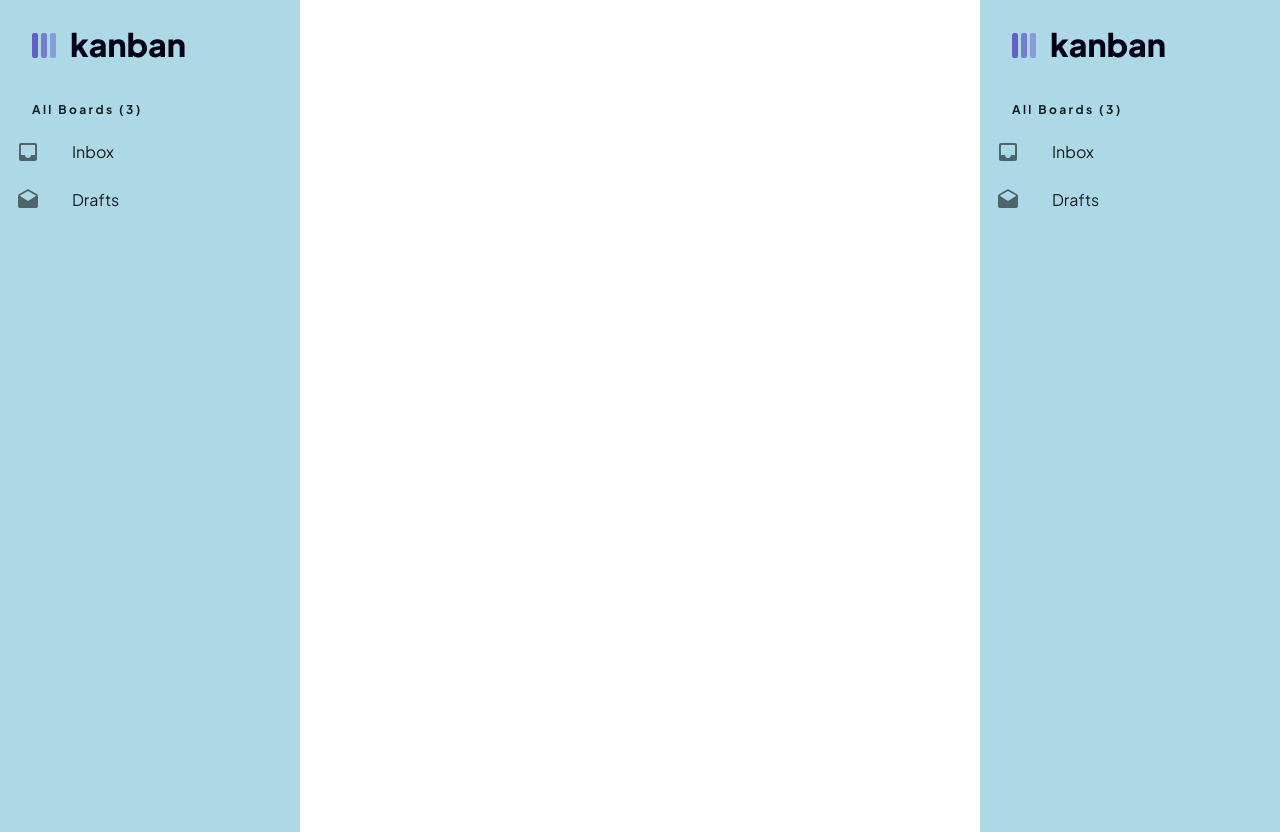
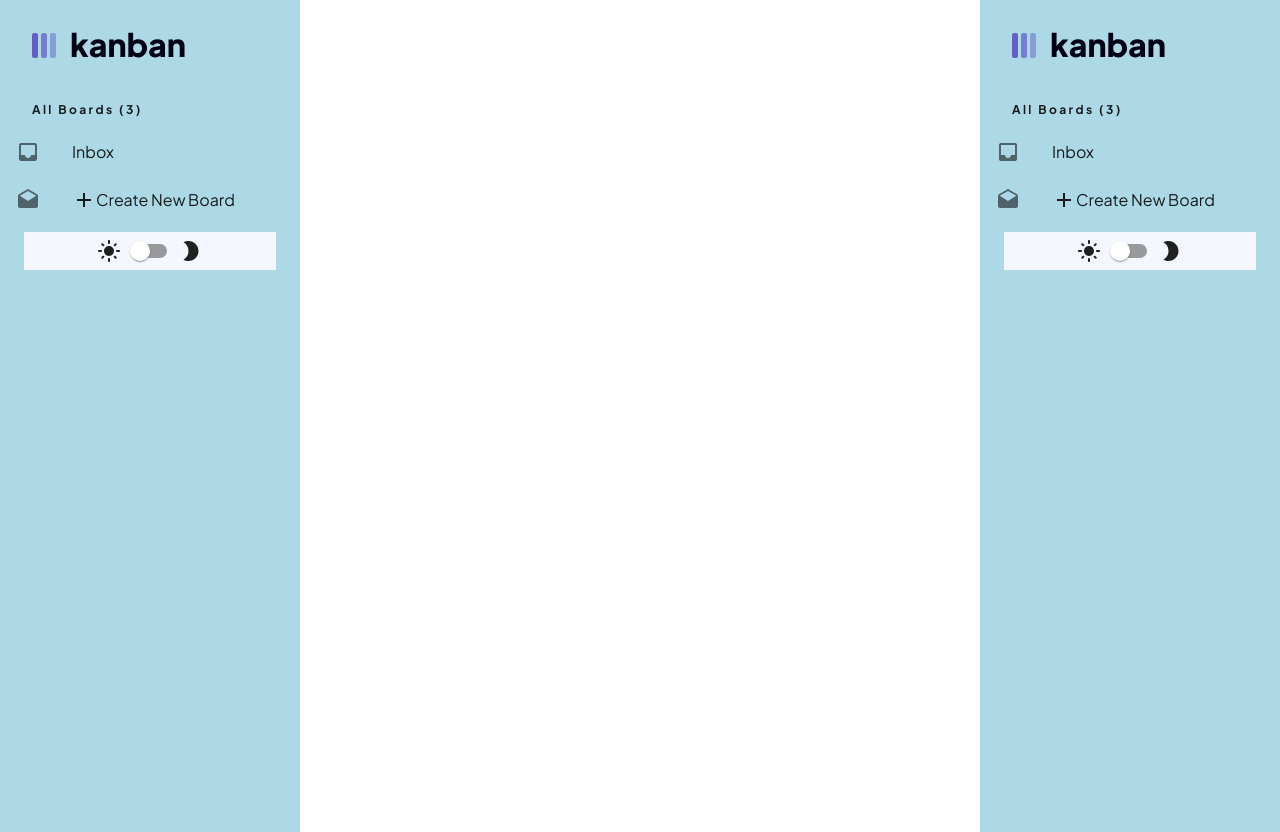
Before and after one commit to TommiKorhonen/taskmanager, a React (Create React App) app: page / in a window 1280 px wide. Built offline with nearby package versions, Linux system fonts and the light colour scheme.

Commit message:
start creating sidebar

```diff
--- a/src/components/navigation/Sidebar.tsx
+++ b/src/components/navigation/Sidebar.tsx
@@ -7,7 +7,10 @@ import ListItemIcon from "@mui/material/ListItemIcon";
 import ListItemText from "@mui/material/ListItemText";
 import InboxIcon from "@mui/icons-material/Inbox";
 import DraftsIcon from "@mui/icons-material/Drafts";
-
+import LightModeIcon from "@mui/icons-material/LightMode";
+import ModeNightIcon from "@mui/icons-material/ModeNight";
+import Switch from "@mui/material/Switch";
+import AddIcon from "@mui/icons-material/Add";
 const Sidebar = () => {
   return (
     <Box bgcolor="lightblue">
@@ -15,7 +18,7 @@ const Sidebar = () => {
         <Box margin="32px">
           <img src="./assets/logo-dark.svg" alt="" />
         </Box>
-        <Box>
+
         <Typography margin="32px" variant="h4" component="span">
           All Boards (3)
         </Typography>
@@ -33,10 +36,20 @@ const Sidebar = () => {
               <ListItemIcon>
                 <DraftsIcon />
               </ListItemIcon>
-                <ListItemText primary="Drafts" />
+              <AddIcon />
+              <ListItemText primary="Create New Board" />
             </ListItemButton>
           </ListItem>
         </List>
+        <Box marginX="24px" bgcolor=" #F4F7FD">
+          <ListItem
+            disablePadding
+            sx={{ display: "flex", justifyContent: "center" }}
+          >
+            <LightModeIcon />
+            <Switch />
+            <ModeNightIcon />
+          </ListItem>
         </Box>
       </Box>
     </Box>
```
Lines whose indentation alone changed are shown as unchanged.
